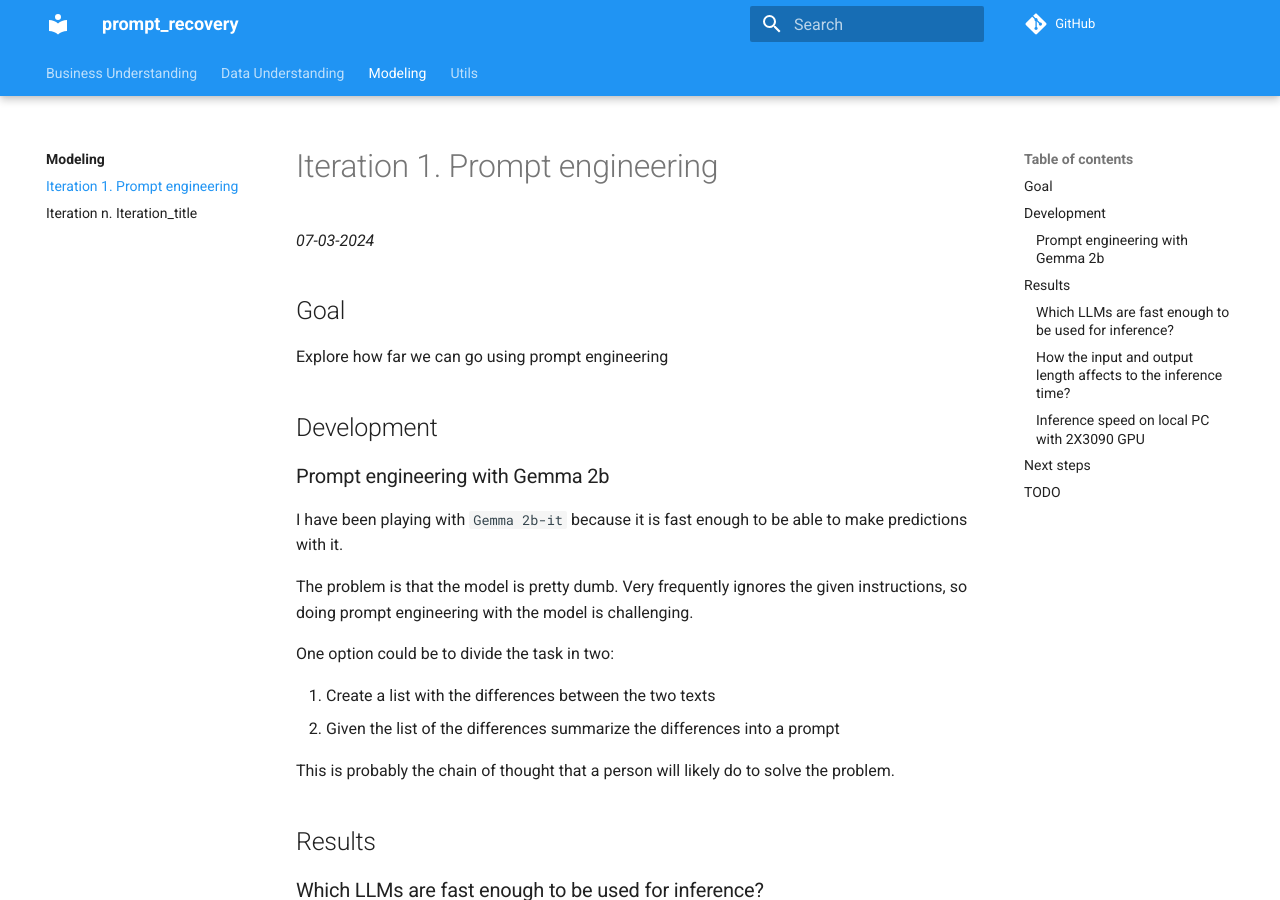
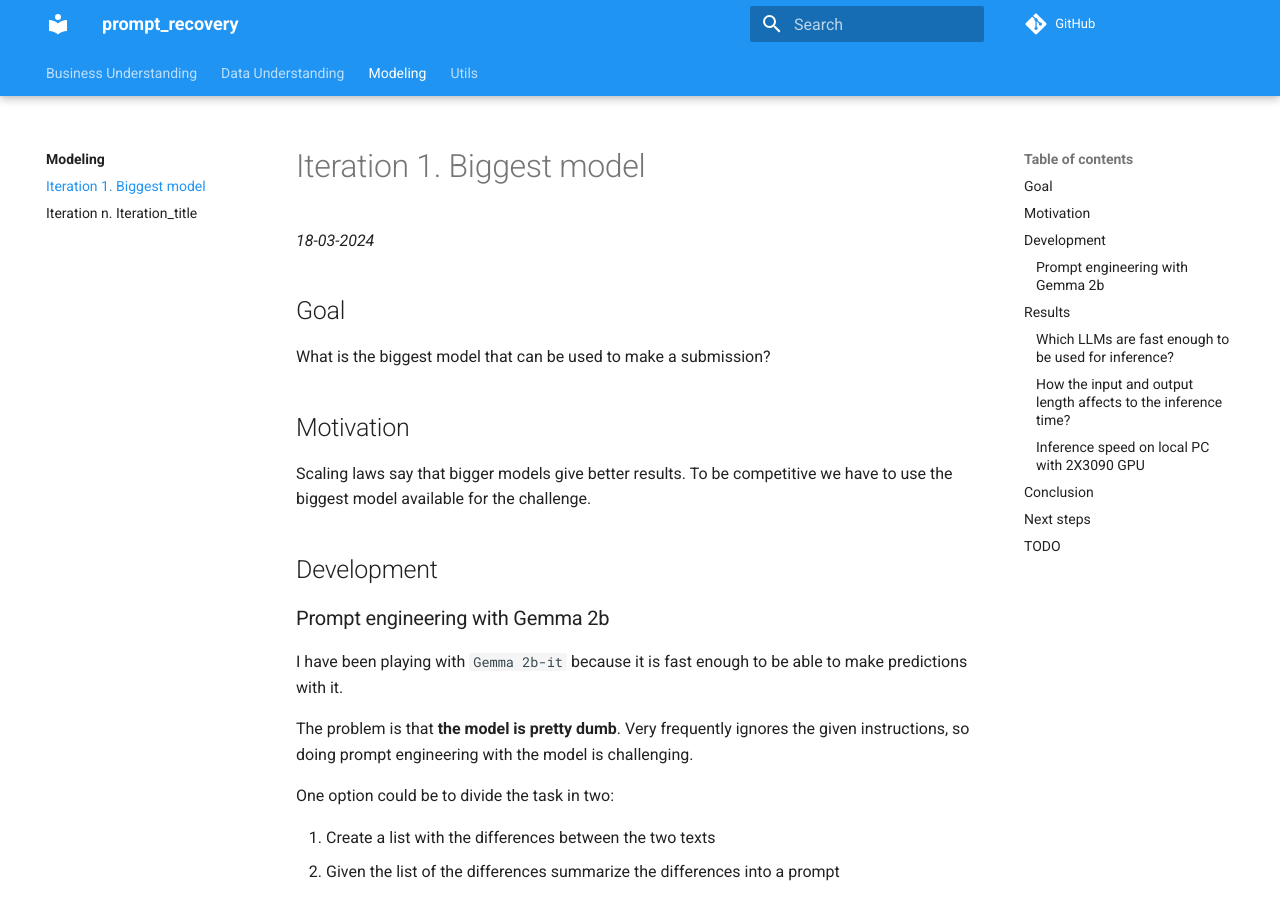
Before and after one commit to ironbar/prompt_recovery, an MkDocs documentation site: the page built from docs/modeling/Iteration_01_biggest_model.md, in a window 1280 px wide and 900 px high. Built offline with MkDocs 1.6.1 and Material for MkDocs 9.7.7, drawn with Linux system fonts in a browser that asks for light colours; comment, search, counter and statistics services are not loaded.

Commit message:
restarted iteration 1

```diff
--- a/docs/modeling/Iteration_01.md
+++ b/docs/modeling/Iteration_01_biggest_model.md
@@ -1,6 +1,6 @@
-# Iteration 1. Prompt engineering
+# Iteration 1. Biggest model
 
-_07-03-2024_
+_18-03-2024_
 
 <!---
 The work is done using short iterations. Each iteration needs to have a very
@@ -9,7 +9,12 @@ clear goal. This allows to gain greater knowledge of the problem on each iterati
 
 ## Goal
 
-Explore how far we can go using prompt engineering
+What is the biggest model that can be used to make a submission?
+
+## Motivation
+
+Scaling laws say that bigger models give better results. To be competitive we have to use the
+biggest model available for the challenge.
 
 ## Development
 
@@ -17,7 +22,7 @@ Explore how far we can go using prompt engineering
 
 I have been playing with `Gemma 2b-it` because it is fast enough to be able to make predictions with it.
 
-The problem is that the model is pretty dumb. Very frequently ignores the given instructions, so doing prompt engineering with the model is challenging.
+The problem is that **the model is pretty dumb**. Very frequently ignores the given instructions, so doing prompt engineering with the model is challenging.
 
 One option could be to divide the task in two:
 
@@ -66,6 +71,9 @@ TODO: add table with speed
 The predictions use the 2 gpus at the same time but at 50% or less. There are different levels of quantization
 provided by theBloke
 
+
+## Conclusion
+
 ## Next steps
 
 ## TODO
```
Also changed, not shown: docs/modeling/Iteration_n.md (+8 -0 lines).
